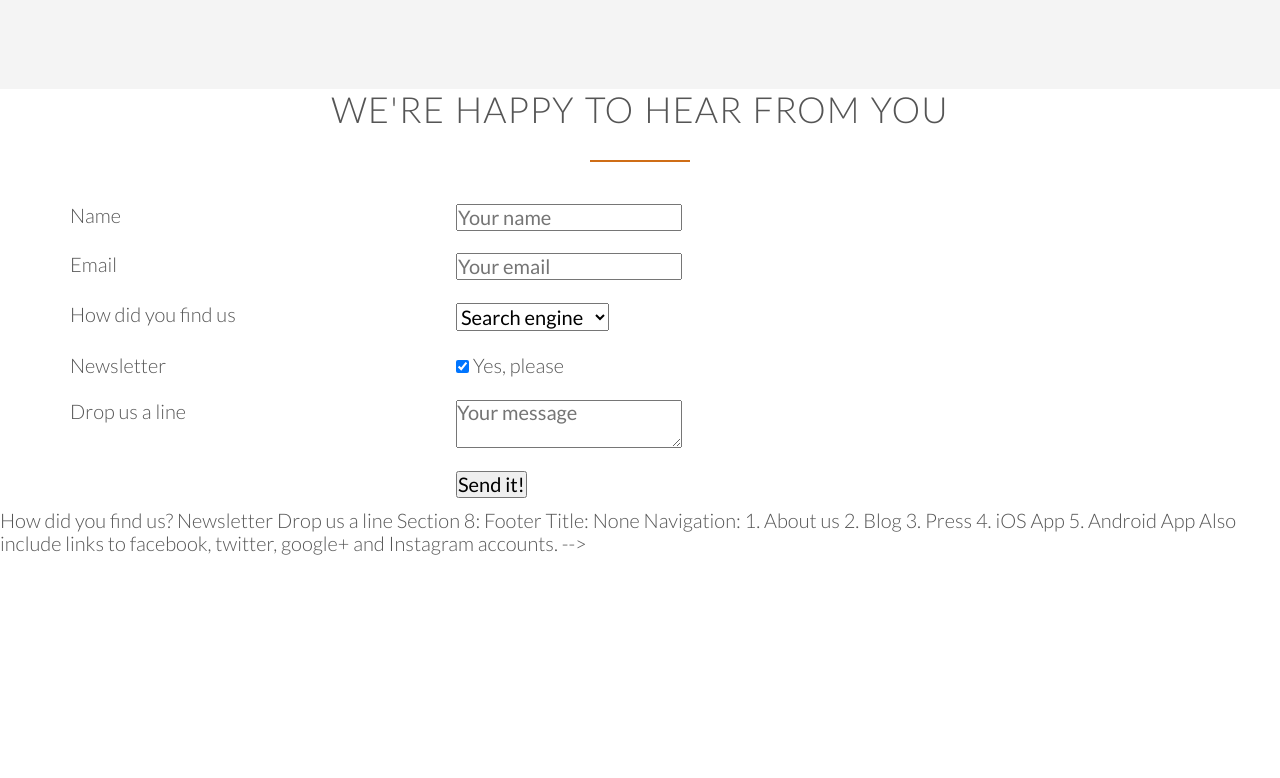
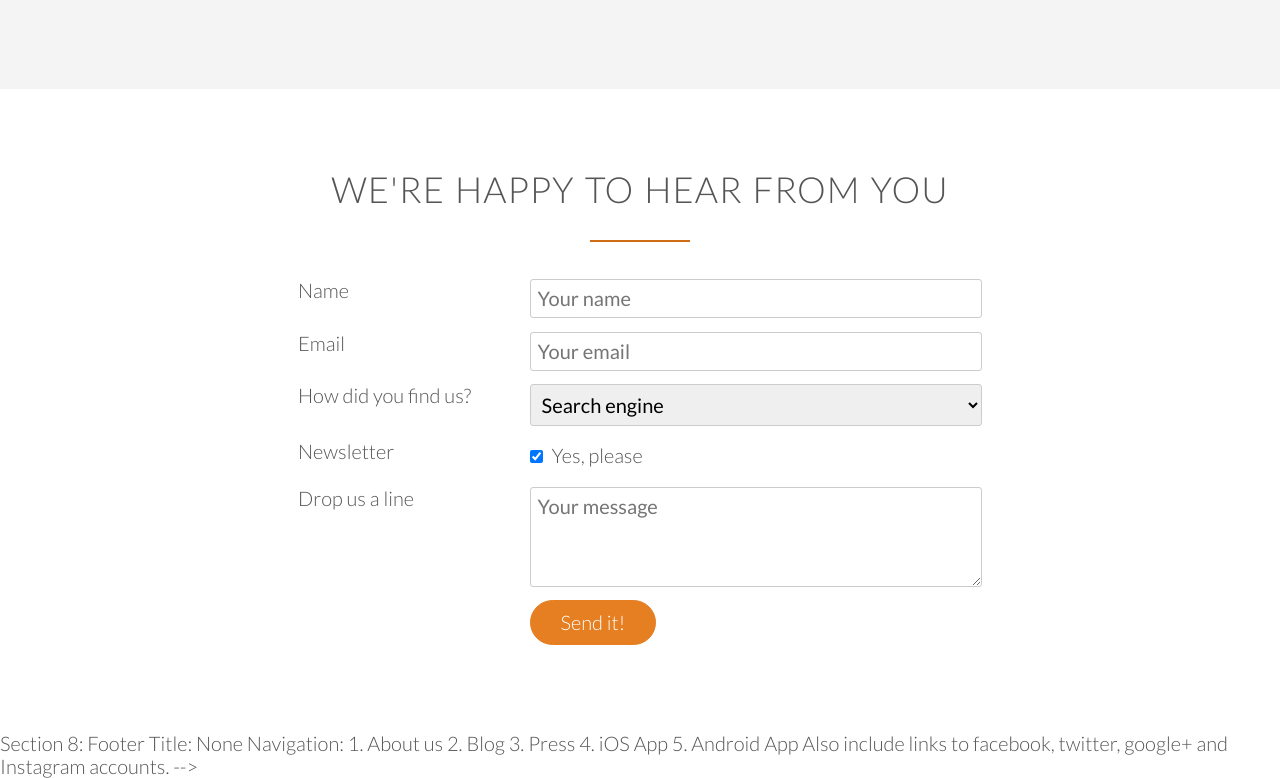
Before and after one commit to matheuscruzhen/jonas-schmedtmann-omnifood, a plain HTML site: page index.html in a window 1280 px wide. Shown: the part 4464-5242 px from the top of the page. Before the commit the page ends 5019 px from the top, so only its background shows below. Drawn offline with Linux system fonts and the light colour scheme; a script that the page names is missing; files whose address does not match are found by name.

Commit message:
building the footer - part 1

```diff
--- a/index.html
+++ b/index.html
@@ -321,7 +321,7 @@
 </body>
 </html>
 
-<section-form>
+<section class="section-form">
     <div class="row">
         <h2>We're happy to hear from you</h2>
     </div>
@@ -345,7 +345,7 @@
             </div>
             <div class="row">
                 <div class="col span-1-of-3">
-                <label for="email">How did you find us</label>
+                    <label for="email">How did you find us?</label>
                 </div>
                 <div class="col span-2-of-3">
                     <select name="find-us" id="find-us">
@@ -382,12 +382,7 @@
             </div>
         </form>
     </div>
-</section-form>
-
-
-How did you find us?
-Newsletter
-Drop us a line
+</section>
 
 Section 8: Footer
 Title: None
--- a/resources/css/style.css
+++ b/resources/css/style.css
@@ -136,7 +136,8 @@ a:visited {
 /* ---------Buttons---------- */
 
 .btn:link,
-.btn:visited {
+.btn:visited,
+input[type=submit] {
     display: inline-block;
     padding: 10px 30px;
     font-weight: 300;
@@ -146,12 +147,16 @@ a:visited {
 }
 
 .btn:hover,
-.btn:active {
+.btn:active,
+input[type=submit]:hover,
+input[type=submit]:active {
     background-color: #cf6d17;
+    color: #fff;
 }
 
 .btn-full:link,
-.btn-full:visited {
+.btn-full:visited,
+input[type=submit] {
     background-color: #e67e22;
     border: 1px solid #e67e22;
     color: #fff;
@@ -173,6 +178,17 @@ a:visited {
 .btn-ghost:active {
     border: 1px solid #cf6d17;
     color: #fff;
+}
+
+.btn-app:link,
+.btn-app:visited {
+    border: 0;
+}
+
+.btn-app img {
+    height: 50px;
+    width: auto;
+    margin-right: 10px;
 }
 
 /* -------------------------------------------------- */
@@ -320,17 +336,6 @@ header {
     font-size: 150%;
 }
 
-.btn-app:link,
-.btn-app:visited {
-    border: 0;
-}
-
-.btn-app img {
-    height: 50px;
-    width: auto;
-    margin-right: 10px;
-}
-
 /* -------------------------------------------------- */
 /* CITIES */
 /* -------------------------------------------------- */
@@ -440,3 +445,34 @@ cite img {
 .plan-price-meal {
     font-size: 80%;
 }
+
+/* -------------------------------------------------- */
+/* FORM */
+/* -------------------------------------------------- */
+
+.contact-form {
+    width: 60%;
+    margin: 0 auto;
+}
+
+input[type=text],
+input[type=email],
+select,
+textarea {
+    width: 100%;
+    padding: 7px;
+    border-radius: 3px;
+    border: 1px solid #ccc;
+}
+
+textarea {
+    height: 100px;
+}
+
+input[type=checkbox] {
+    margin: 10px 5px 10px 0;
+}
+
+*:focus {
+    outline: none;
+}
```
Lines whose indentation alone changed are shown as unchanged.
